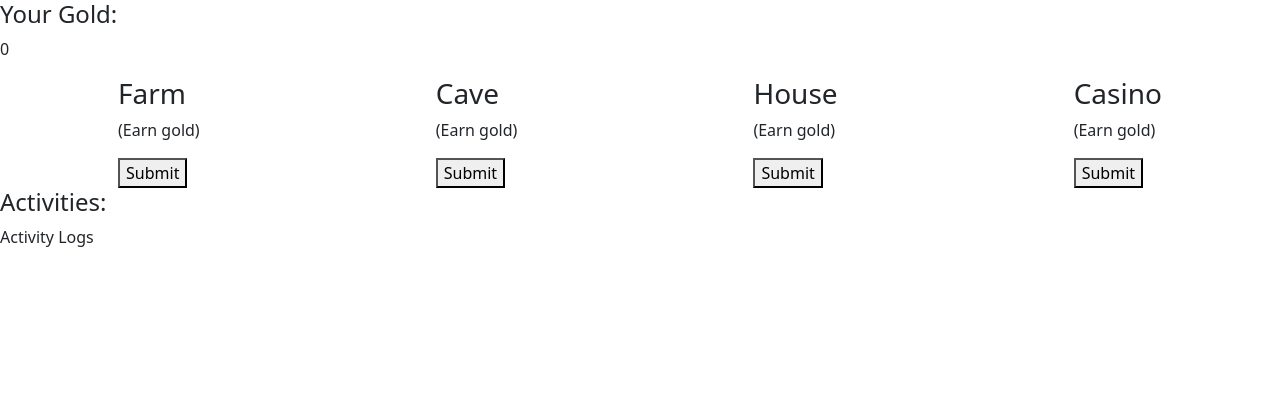
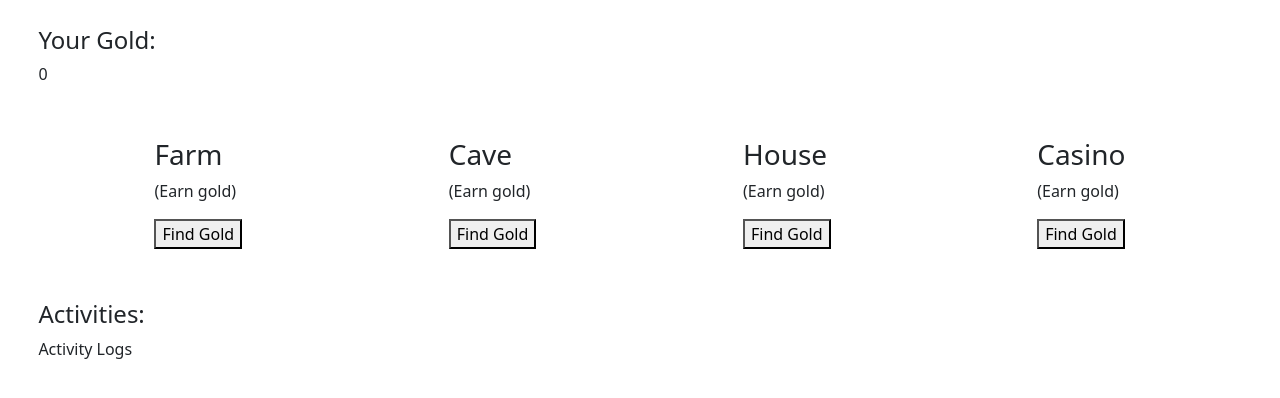
Before and after one commit to Borelli28/ninja-gold-django, a Django app: template ninja_gold_app/templates/index.html in a window 1280 px wide. Shown: the top 398 px of the page. Run offline with Django 3.2, Linux system fonts and the light colour scheme; the template is opened without the code that fills it, so the values that code supplies are empty.

Commit message:
Working version of index.html

```diff
--- a/ninja_gold_app/static/style.css
+++ b/ninja_gold_app/static/style.css
@@ -1,13 +1,14 @@
-/* body {
-    background-color: blueviolet;
-} */
 
+#gold-count-container {
+    margin: 2% 3%;
+}
 
 #places-container {
     display: flex;
     justify-content: space-around;
+    margin: 4%;
 }
 
-/* #activity-container p {
-    overflow-y: scroll;
-} */
+#activity-container {
+    margin: 2% 3%;
+}
--- a/ninja_gold_app/templates/index.html
+++ b/ninja_gold_app/templates/index.html
@@ -23,28 +23,28 @@
             <h3>Farm</h3>
             <p>(Earn gold)</p>
             <form action="/process_money" method="POST">
-                <button type="submit">Submit</button>
+                <button type="submit">Find Gold</button>
             </form>
         </div>
         <div id="cave">
             <h3>Cave</h3>
             <p>(Earn gold)</p>
             <form action="/process_money" method="POST">
-                <button type="submit">Submit</button>
+                <button type="submit">Find Gold</button>
             </form>
         </div>
         <div id="house">
             <h3>House</h3>
             <p>(Earn gold)</p>
             <form action="/process_money" method="POST">
-                <button type="submit">Submit</button>
+                <button type="submit">Find Gold</button>
             </form>
         </div>
         <div id="casino">
             <h3>Casino</h3>
             <p>(Earn gold)</p>
             <form action="/process_money" method="POST">
-                <button type="submit">Submit</button>
+                <button type="submit">Find Gold</button>
             </form>
         </div>
     </div>
--- a/ninja_gold_app/views.py
+++ b/ninja_gold_app/views.py
@@ -1,6 +1,6 @@
 from django.shortcuts import render
 
-#python manage.py
+# python manage.py
 
 def index(request):
     return render(request, 'index.html')
```
